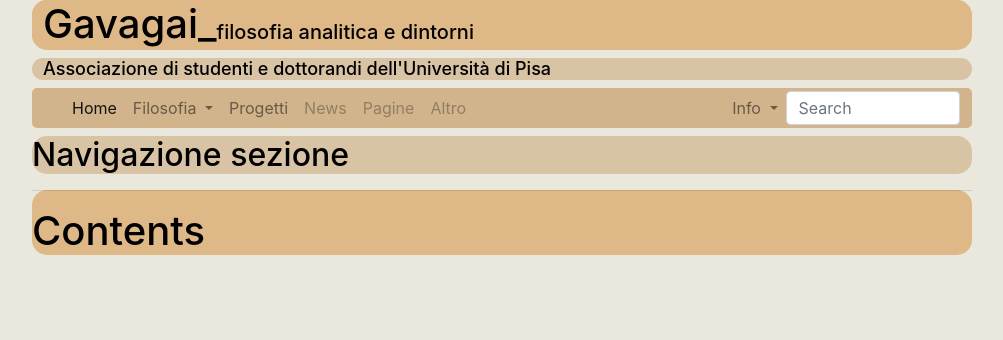
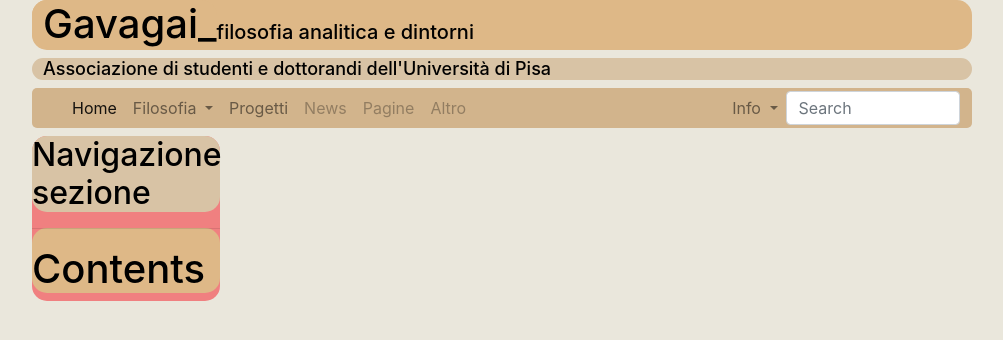
Before and after one commit to Gavagai-phi/gavagai-phi2.github.io, a Jekyll site: the page index.html, which Jekyll copies as it is, in a window 1280 px wide. Shown: the top 340 px of the page, without its empty margins (138-1141 px from the left). Built offline with Jekyll 4.4.1, drawn with Linux system fonts in a browser that asks for light colours.

Commit message:
Update index.html

```diff
--- a/index.html
+++ b/index.html
@@ -83,6 +83,8 @@
     <script src="https://stackpath.bootstrapcdn.com/bootstrap/4.3.1/js/bootstrap.min.js" integrity="sha384-JjSmVgyd0p3pXB1rRibZUAYoIIy6OrQ6VrjIEaFf/nJGzIxFDsf4x0xIM+B07jRM" crossorigin="anonymous"></script>
 
  <div class='wrapper'>
+	 <div style="width: 20%;
+	float: left; background-color: lightcoral; border-radius: 15px">
 	<h2>Navigazione sezione </h2>
 
 
```
